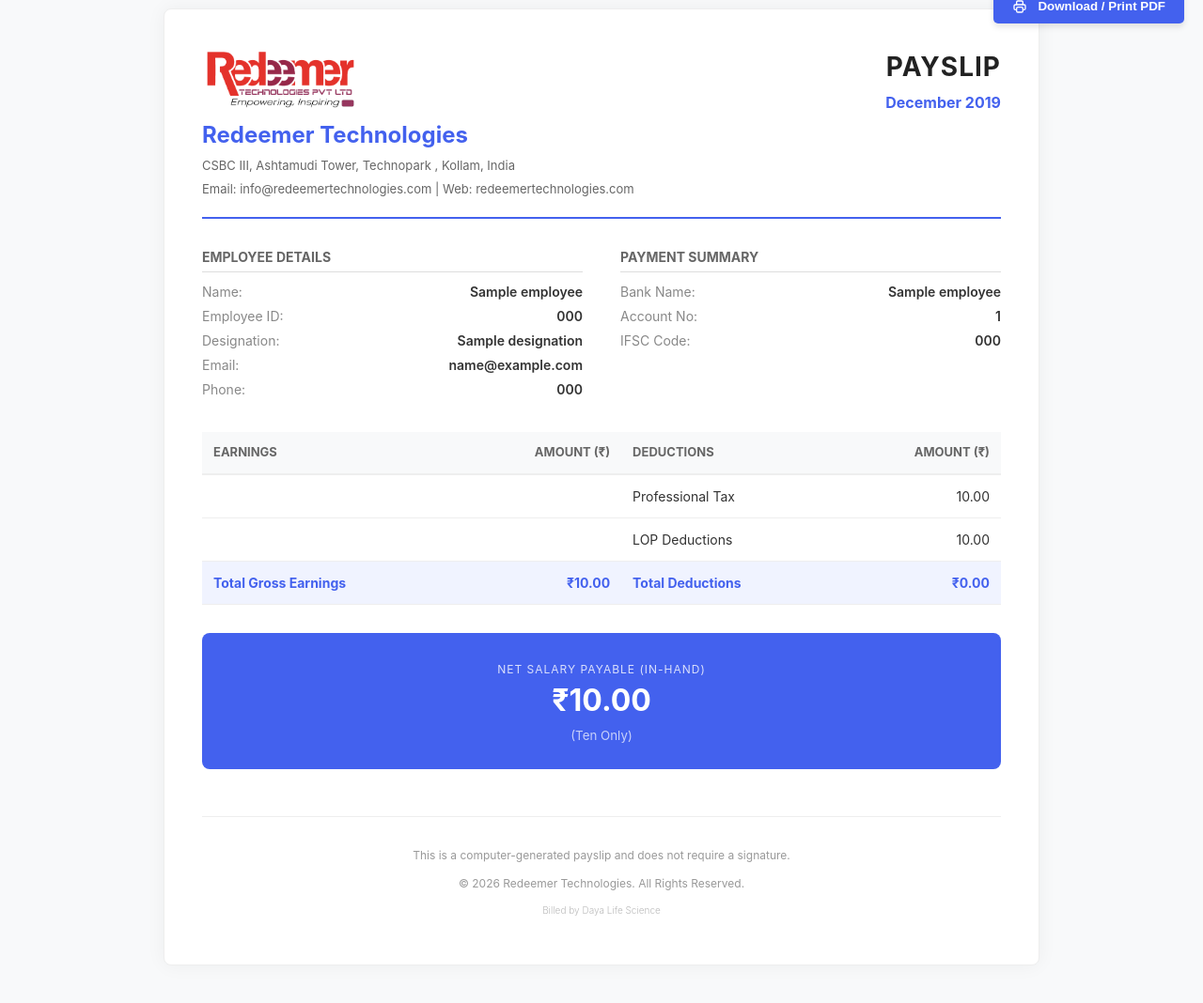
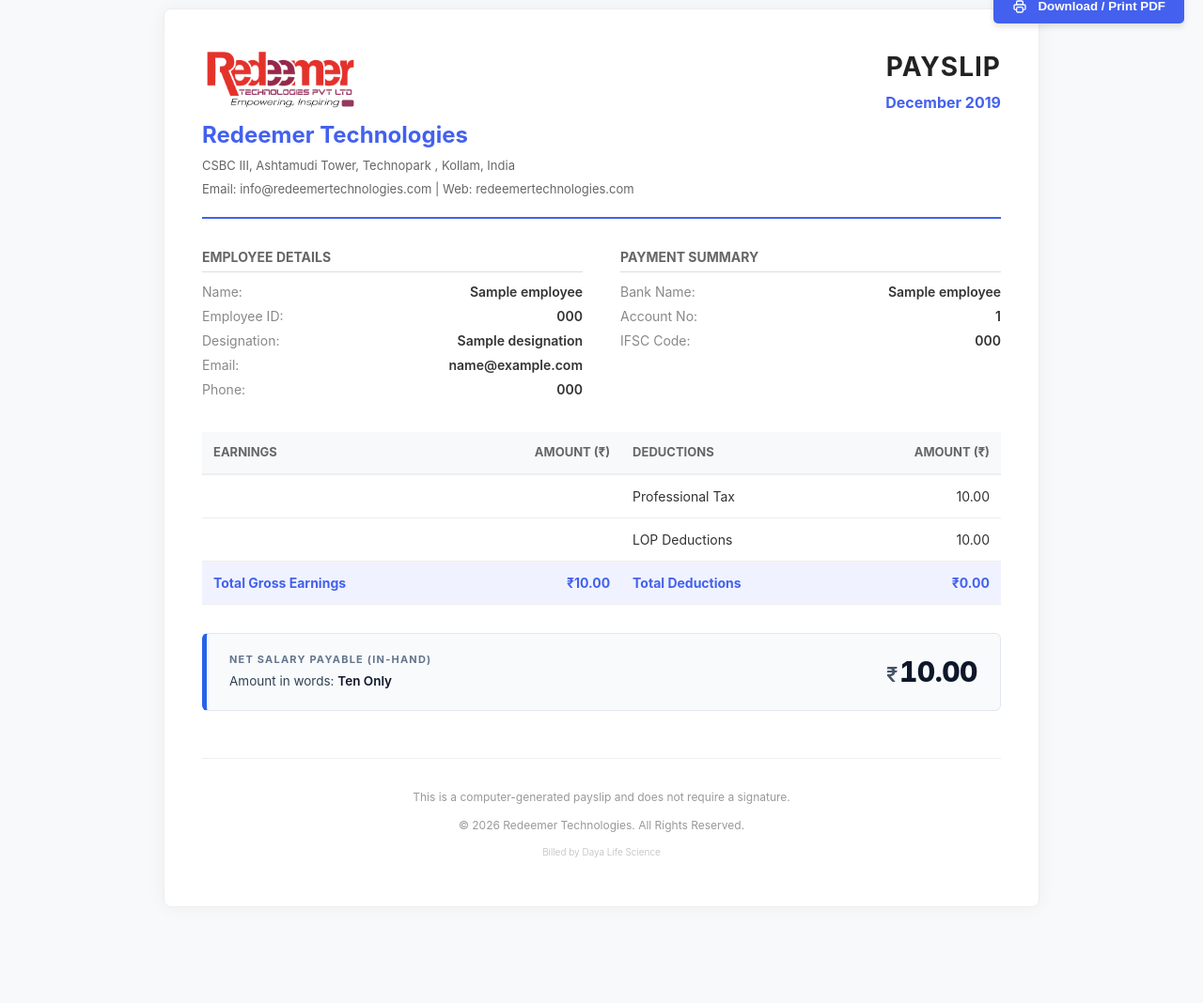
Before and after one commit to nikhilljpskj/Field-Tracking, a PHP site: the page made by app/Views/payroll/payslip.php in a window 1280 px wide. Shown: the part 31-1099 px from the top of the page at 94% size. After the commit the page ends 944 px from the top, so only its background shows below. Run offline with PHP 8.4, Linux system fonts and the light colour scheme; tables that the repository leaves empty or names only in its code hold one stand-in row (values such as "Sample post"); the template is opened without the code that fills it: most values are stand-ins (such as "Sample title", 1, 10 or a date in 2020).

Commit message:
foot pay

```diff
--- a/app/Views/payroll/payslip.php
+++ b/app/Views/payroll/payslip.php
@@ -118,9 +118,62 @@ if (!function_exists('number_to_words')) {
         .total-box.deductions { background: #fff; border-left: 1px solid #eee; }
         .total-row { display: flex; justify-content: space-between; margin-bottom: 8px; }
         .total-row.grand { margin-top: 15px; padding-top: 15px; border-top: 2px solid #eee; font-size: 18px; font-weight: bold; color: #222; }
-        .net-salary-box { background: #4361ee; color: #fff; padding: 25px; text-align: center; border-radius: 8px; margin-top: 30px; }
-        .net-salary-box h2 { margin: 0; font-size: 32px; }
-        .net-salary-box p { margin: 5px 0 0; opacity: 0.8; text-transform: uppercase; letter-spacing: 1px; font-size: 12px; }
+        .net-salary-card {
+            background: #f8fafc;
+            border: 1px solid #e2e8f0;
+            border-left: 5px solid #2563eb;
+            border-radius: 6px;
+            padding: 18px 24px;
+            margin-top: 25px;
+            display: flex;
+            justify-content: space-between;
+            align-items: center;
+            gap: 20px;
+        }
+        .net-salary-info { flex: 1; min-width: 0; }
+        .net-salary-title {
+            display: block;
+            font-size: 11px;
+            font-weight: 700;
+            text-transform: uppercase;
+            letter-spacing: 1.2px;
+            color: #64748b;
+            margin-bottom: 6px;
+        }
+        .net-salary-words {
+            font-size: 13.5px;
+            color: #334155;
+            line-height: 1.45;
+        }
+        .net-salary-words strong {
+            color: #0f172a;
+            font-weight: 600;
+        }
+        .net-salary-amount {
+            font-size: 30px;
+            font-weight: 800;
+            color: #0f172a;
+            white-space: nowrap;
+            letter-spacing: -0.5px;
+            font-variant-numeric: tabular-nums;
+        }
+        .currency-symbol {
+            font-size: 22px;
+            font-weight: 600;
+            margin-right: 2px;
+            color: #475569;
+        }
+
+        @media (max-width: 650px) {
+            .net-salary-card {
+                flex-direction: column-reverse;
+                text-align: center;
+                gap: 12px;
+                padding: 16px;
+            }
+            .net-salary-amount { text-align: center; }
+            .net-salary-words { text-align: center; }
+        }
 
         .footer { margin-top: 50px; text-align: center; font-size: 12px; color: #999; border-top: 1px solid #eee; padding-top: 20px; }
         .billing-line { margin-top: 12px; font-size: 10px; font-weight: 300; color: #bbb; }
@@ -136,8 +189,16 @@ if (!function_exists('number_to_words')) {
             .payslip-container { box-shadow: none; border: none; width: 100%; max-width: 100%; margin: 0; }
             .header, .info-grid, .info-row, .total-row { min-width: 0; }
             .company-info, .payslip-title, .info-box, .info-label, .info-value { min-width: 0; overflow-wrap: anywhere; }
-            .net-salary-box { padding: 14px 25px; margin-top: 20px; }
-            .net-salary-box h2 { font-size: 28px; }
+            .net-salary-card {
+                background: #f8fafc !important;
+                -webkit-print-color-adjust: exact;
+                print-color-adjust: exact;
+                border: 1px solid #cbd5e1 !important;
+                border-left: 5px solid #1e293b !important;
+                padding: 14px 20px !important;
+                margin-top: 18px !important;
+            }
+            .net-salary-amount { color: #0f172a !important; font-size: 26px; }
             .footer { margin-top: 35px; }
             .no-print { display: none; }
         }
@@ -346,10 +407,14 @@ if (!function_exists('number_to_words')) {
             </tbody>
         </table>
 
-        <div class="net-salary-box">
-            <p>Net Salary Payable (In-Hand)</p>
-            <h2>₹<?php echo number_format($payroll['net_salary'], 2); ?></h2>
-            <small style="opacity: 0.7">(<?php echo number_to_words($payroll['net_salary']); ?> Only)</small>
+        <div class="net-salary-card">
+            <div class="net-salary-info">
+                <span class="net-salary-title">Net Salary Payable (In-Hand)</span>
+                <div class="net-salary-words">Amount in words: <strong><?php echo number_to_words($payroll['net_salary']); ?> Only</strong></div>
+            </div>
+            <div class="net-salary-amount">
+                <span class="currency-symbol">₹</span><?php echo number_format($payroll['net_salary'], 2); ?>
+            </div>
         </div>
 
         <div class="footer">
```
